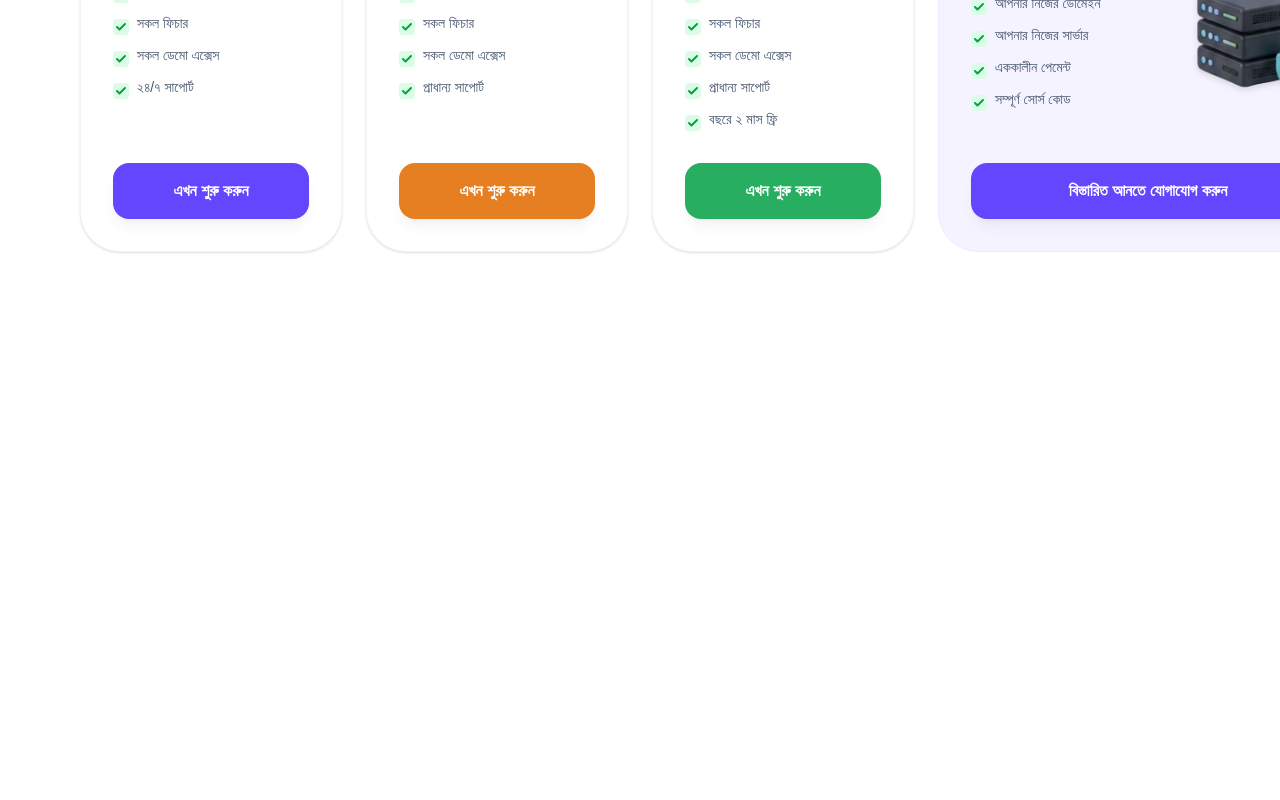
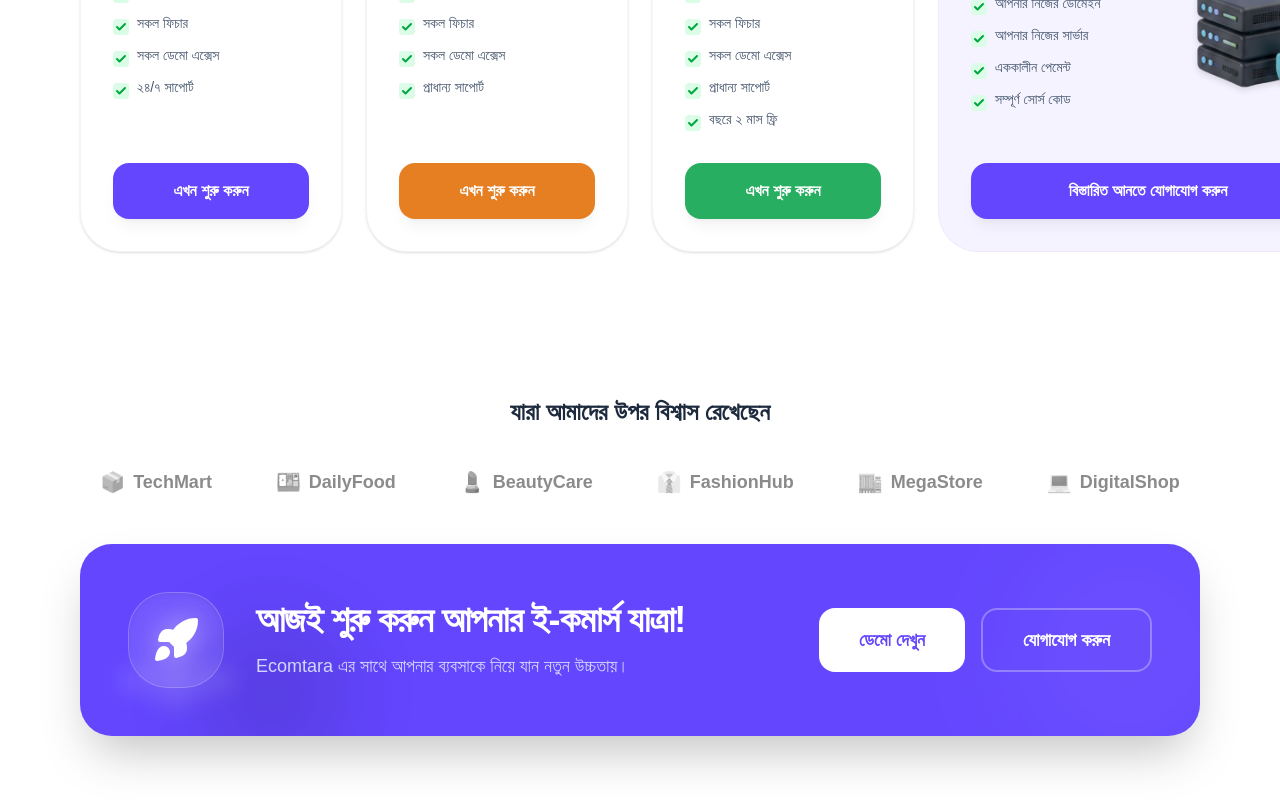
Before and after one commit to sakibhossain22/EcomTara, a Next.js app: page / in a window 1280 px wide. Shown: the part 2401-3201 px from the top of the page. Before the commit the page ends 2733 px from the top, so only its background shows below. Built offline with nearby package versions, Linux system fonts and the light colour scheme.

Commit message:
Footer CTA Added

```diff
--- a/app/layout.tsx
+++ b/app/layout.tsx
@@ -3,6 +3,7 @@ import { Geist, Geist_Mono, Hind_Siliguri, Noto_Sans_Bengali } from "next/font/g
 import "./globals.css";
 import Navbar from "@/components/Navbar";
 import { ThemeProvider } from 'next-themes'
+import FooterCTA from "@/components/Footer";
 const geistSans = Geist({
   variable: "--font-geist-sans",
   subsets: ["latin"],
@@ -40,6 +41,7 @@ export default function RootLayout({
       <body className="min-h-full w-full flex flex-col">
         <Navbar />
         {children}
+        <FooterCTA />
       </body>
     </html>
   );
--- /dev/null
+++ b/components/Footer.tsx
@@ -0,0 +1,76 @@
+import React from 'react';
+import { Rocket } from 'lucide-react';
+
+const CTASection = () => {
+  interface Partner {
+  name: string;
+  icon: string;
+}
+
+  const partners : Partner[] = [
+    { name: "TechMart", icon: "📦" },
+    { name: "DailyFood", icon: "🍱" },
+    { name: "BeautyCare", icon: "💄" },
+    { name: "FashionHub", icon: "👔" },
+    { name: "MegaStore", icon: "🏬" },
+    { name: "DigitalShop", icon: "💻" },
+  ];
+
+  return (
+    <section className="py-16 bg-white w-full overflow-hidden">
+      <div className="max-w-7xl mx-auto px-6 text-center mb-12">
+        <h2 className="text-2xl font-bold text-slate-800 mb-10">যারা আমাদের উপর বিশ্বাস রেখেছেন</h2>
+
+        <div className="flex flex-wrap justify-center items-center gap-8 md:gap-16 opacity-60">
+          {partners.map((partner, i) => (
+            <div key={i} className="flex items-center gap-2 grayscale hover:grayscale-0 transition-all cursor-pointer">
+              <span className="text-xl">{partner.icon}</span>
+              <span className="text-lg font-bold text-slate-700">{partner.name}</span>
+            </div>
+          ))}
+        </div>
+      </div>
+
+      <div className="px-6 lg:px-20">
+        <div className="bg-[#6346FE] rounded-[2rem] p-8 md:p-12 flex flex-col lg:flex-row items-center justify-between gap-8 relative overflow-hidden shadow-2xl">
+
+          <div className="flex flex-col md:flex-row items-center gap-8 relative z-10">
+            <div className="relative group">
+              <div className="w-24 h-24 bg-white/10 rounded-[2.5rem] flex items-center justify-center border border-white/20 backdrop-blur-md shadow-inner transition-transform group-hover:scale-105">
+                 <Rocket className="text-white drop-shadow-[0_0_15px_rgba(255,255,255,0.5)]" size={48} fill="currentColor" />
+              </div>
+              <div className="absolute -bottom-2 -left-2 -right-2 flex justify-center gap-1">
+                <div className="w-8 h-4 bg-white/20 rounded-full blur-md"></div>
+                <div className="w-12 h-6 bg-white/30 rounded-full blur-lg"></div>
+                <div className="w-8 h-4 bg-white/20 rounded-full blur-md"></div>
+              </div>
+            </div>
+
+            <div className="text-center md:text-left">
+              <h2 className="text-2xl md:text-4xl font-black text-white mb-3 tracking-tight">
+                আজই শুরু করুন আপনার ই-কমার্স যাত্রা!
+              </h2>
+              <p className="text-indigo-100 text-lg font-medium opacity-90">
+                Ecomtara এর সাথে আপনার ব্যবসাকে নিয়ে যান নতুন উচ্চতায়।
+              </p>
+            </div>
+          </div>
+
+          <div className="flex flex-col sm:flex-row gap-4 relative z-10 w-full lg:w-auto">
+            <button className="bg-white text-[#6346FE] px-10 py-4 rounded-2xl font-bold text-lg hover:shadow-[0_10px_20px_rgba(255,255,255,0.2)] transition-all active:scale-95 whitespace-nowrap">
+              ডেমো দেখুন
+            </button>
+            <button className="border-2 border-white/30 text-white px-10 py-4 rounded-2xl font-bold text-lg hover:bg-white/10 transition-all active:scale-95 whitespace-nowrap">
+              যোগাযোগ করুন
+            </button>
+          </div>
+
+          <div className="absolute top-[-10%] right-[-5%] w-64 h-64 bg-white opacity-5 rounded-full blur-3xl"></div>
+          <div className="absolute bottom-[-20%] left-[10%] w-40 h-40 bg-black opacity-10 rounded-full blur-2xl"></div>
+        </div>
+      </div>
+    </section>
+  );
+};
+
+export default CTASection;
--- a/components/Navbar.tsx
+++ b/components/Navbar.tsx
@@ -7,8 +7,11 @@ import Image from 'next/image';
 
 const Navbar = () => {
     const [isOpen, setIsOpen] = useState(false);
-
-    const navLinks = [
+    interface NavLink {
+        name: string;
+        href: string;
+    }
+    const navLinks: NavLink[] = [
         { name: 'হোম', href: '/' },
         { name: 'ডেমো', href: '#demo' },
         { name: 'ফিচারসমূহ', href: '#features' },
--- a/components/OnePlatform.tsx
+++ b/components/OnePlatform.tsx
@@ -1,7 +1,14 @@
-import { ShoppingCart, Package, Users, Truck, ShieldAlert, LayoutTemplate } from 'lucide-react';
+import { ShoppingCart, Package, Users, Truck, ShieldAlert, LayoutTemplate, LucideIcon } from 'lucide-react';
 
 const Features = () => {
-  const features = [
+  interface Feature {
+    title: string;
+    desc: string;
+    icon: LucideIcon;
+    bgColor: string;
+    iconColor: string;
+  }
+  const features: Feature[] = [
     {
       title: "ই-কমার্স ওয়েবসাইট",
       desc: "প্রফেশনাল ও মডার্ন ডিজাইনের ই-কমার্স ওয়েবসাইট",
```
